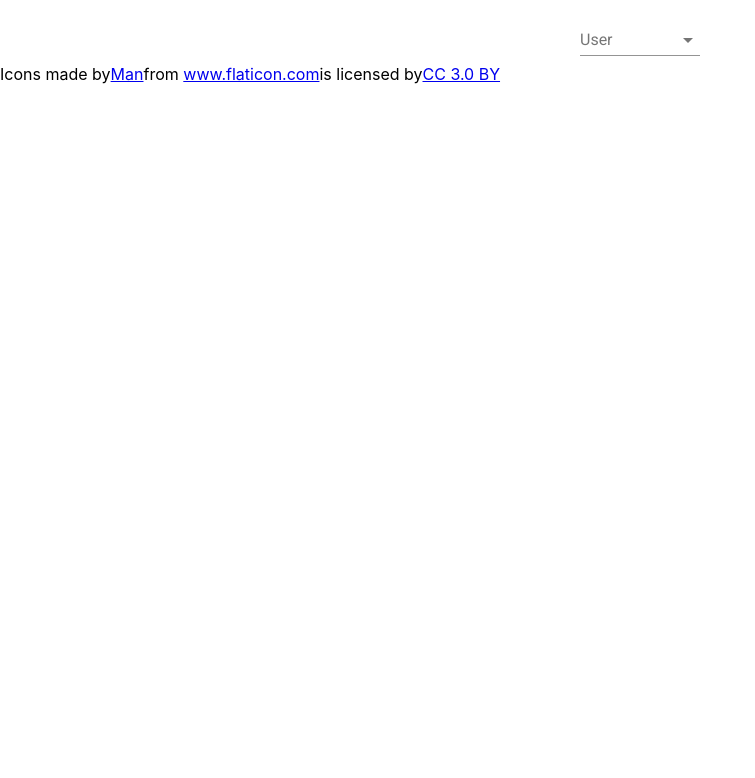
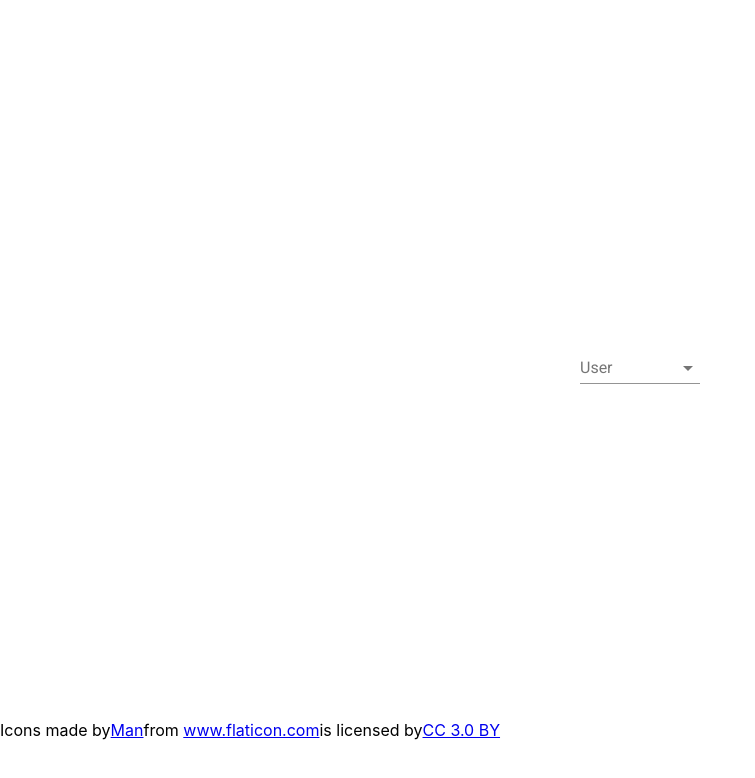
Before and after one commit to inouiw/reactnd-project-would-you-rather, a React (Create React App) app: page / in a window 1280 px wide. Shown: the top 778 px of the page, without its empty margins (0-755 px from the left). Built offline with nearby package versions, Linux system fonts and the light colour scheme.

Commit message:
Show Login at Screen Center.

```diff
--- a/public/index.html
+++ b/public/index.html
@@ -26,7 +26,7 @@
     <noscript>
       You need to enable JavaScript to run this app.
     </noscript>
-    <div id="root"></div>
+    <div id="root" class="Root"></div>
     <!--
       This HTML file is a template.
       If you open it directly in the browser, you will see an empty page.
--- a/src/components/Login.js
+++ b/src/components/Login.js
@@ -12,6 +12,8 @@ const styles = theme => ({
     display: 'flex',
     flexWrap: 'wrap',
     'justify-content': 'center',
+    'align-items': 'center',
+    height: '90%',
   },
   formControl: {
     margin: theme.spacing.unit,
--- a/src/index.css
+++ b/src/index.css
@@ -1,3 +1,11 @@
+html, body {
+  height: 100%;
+}
+
+.App, .Root {
+  height: 100%;
+}
+
 body {
   margin: 0;
   padding: 0;
```
